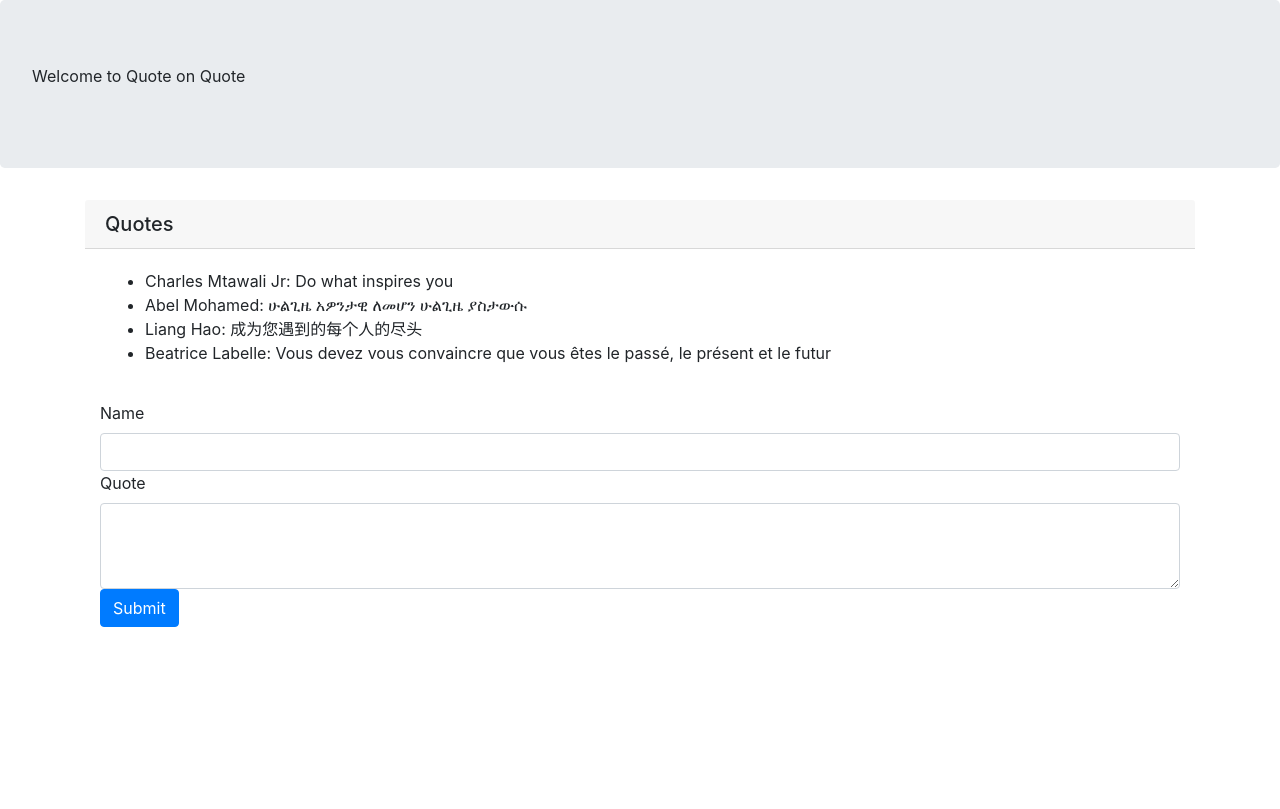
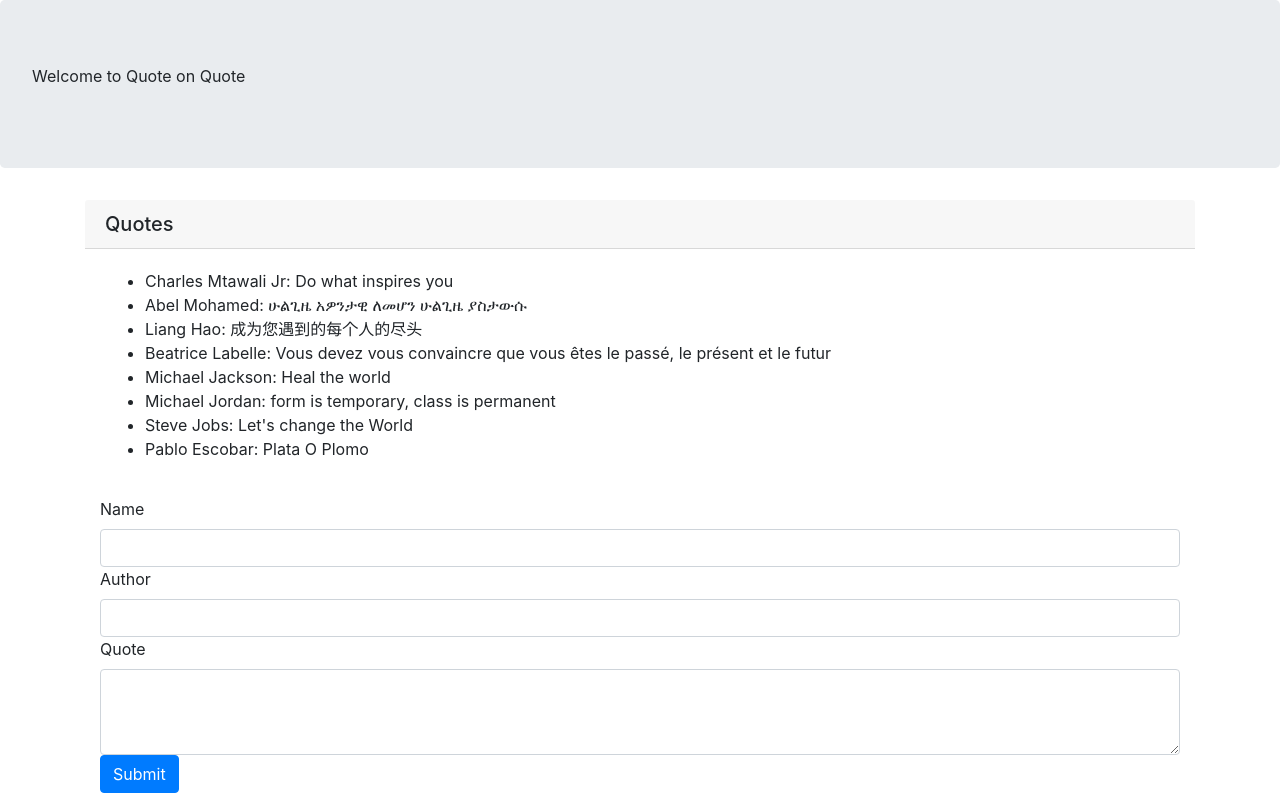
Before and after one commit to ALKEMIA-CHARLES/Quote-app, an Angular app: page / in a window 1280 px wide. Built offline with nearby package versions, Linux system fonts and the light colour scheme.

Commit message:
index improvement

```diff
--- a/src/app/maincard/maincard.component.css
+++ b/src/app/maincard/maincard.component.css
@@ -0,0 +1,3 @@
+.cardbody{
+    overflow:auto;
+}
--- a/src/app/maincard/maincard.component.html
+++ b/src/app/maincard/maincard.component.html
@@ -14,6 +14,8 @@
       <div class="form-group">
         <label for="exampleFormControlText">Name</label>
         <input [(ngModel)]="name" type="text" name="exampleFormControlText" class="form-control">
+        <label for="exampleFormControlText">Author</label>
+        <input [(ngModel)]="Author" type="text" name="exampleFormControlText" class="form-control">
         <label for="exampleFormControlTextarea1">Quote</label>
         <textarea [(ngModel)]="quote1" class="form-control" name="exampleFormControlTextarea1" rows="3"></textarea>
         <button class="btn btn-primary" type="submit" (click)="postQuote()">Submit</button>
--- a/src/app/maincard/maincard.component.ts
+++ b/src/app/maincard/maincard.component.ts
@@ -17,7 +17,11 @@ export class MaincardComponent implements OnInit {
     new Quotes(
       "Beatrice Labelle",
       "Vous devez vous convaincre que vous êtes le passé, le présent et le futur"
-    )
+    ),
+    new Quotes ("Michael Jackson", "Heal the world"),
+    new Quotes ("Michael Jordan","form is temporary, class is permanent" ),
+    new Quotes ("Steve Jobs", "Let's change the World"),
+    new Quotes ("Pablo Escobar", "Plata O Plomo")
   ];
 
   postQuote() {
--- a/src/index.html
+++ b/src/index.html
@@ -3,6 +3,7 @@
 <head>
   <link rel="stylesheet" href="https://stackpath.bootstrapcdn.com/bootstrap/4.3.1/css/bootstrap.min.css"
     integrity="sha384-ggOyR0iXCbMQv3Xipma34MD+dH/1fQ784/j6cY/iJTQUOhcWr7x9JvoRxT2MZw1T" crossorigin="anonymous">
+    <link rel="stylesheet" href="path/to/font-awesome/css/font-awesome.min.css">
   <meta charset="utf-8">
   <title>FirstApp</title>
   <base href="/">
--- a/src/maincard/maincard.component.css
+++ /dev/null
@@ -1,7 +0,0 @@
-.card1 {
-    align-self: center;
-}
-
-#jid{
-    text-align: center;
-}
```
Also changed, not shown: src/maincard/maincard.component.html (deleted, +0 -8 lines), src/maincard/maincard.component.ts (deleted, +0 -15 lines), 1 other file (tests, documents, lock files or other folders).
